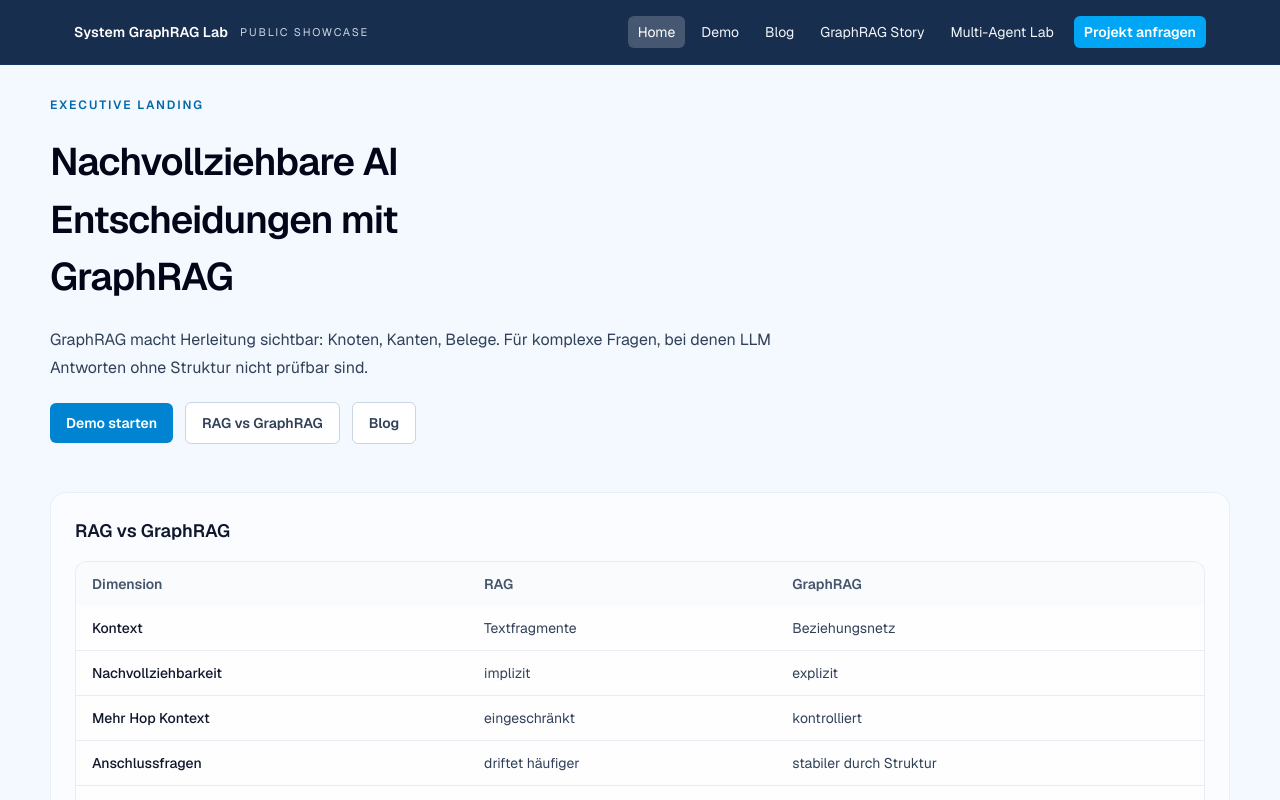
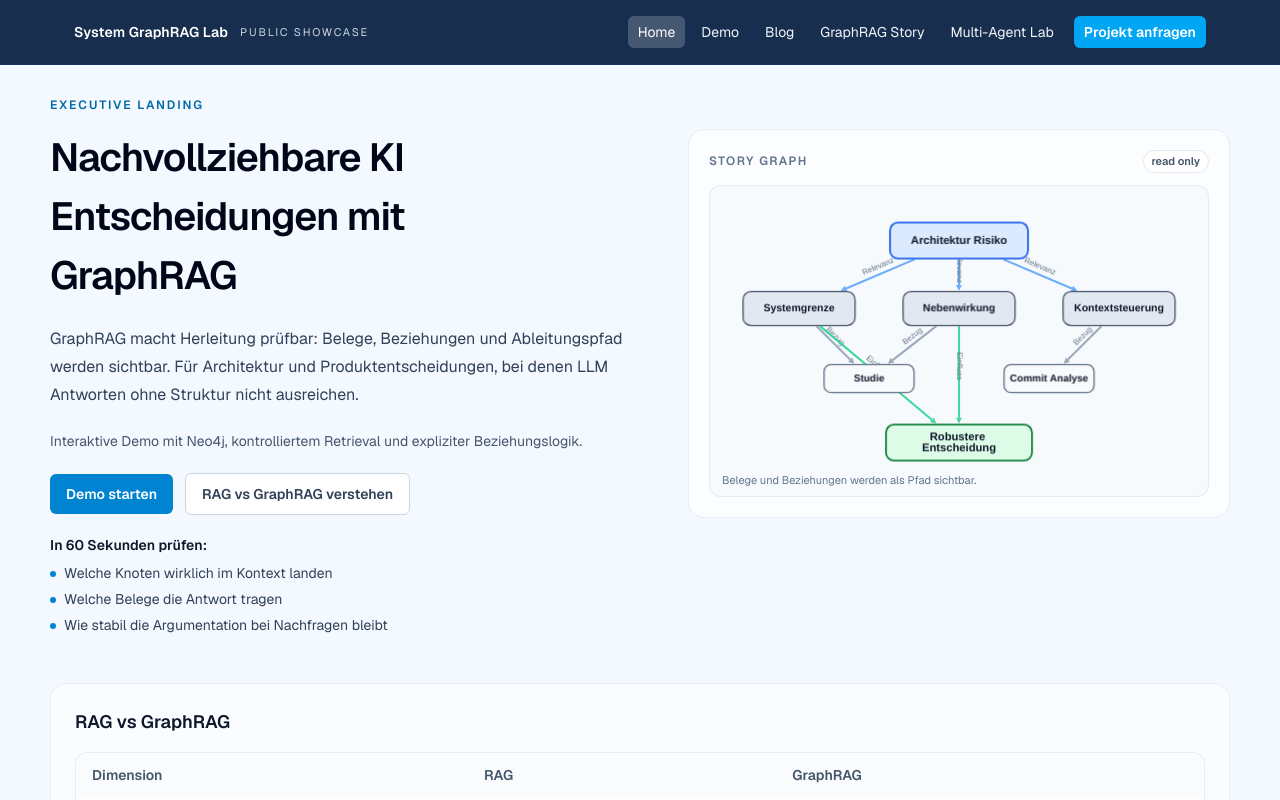
Before and after one commit to mimeonline/system-graph-rag-lab, a Next.js app in the folder apps/web/: page / in a window 1280 px wide. Shown: the top 800 px of the page. Built offline with nearby package versions, Linux system fonts and the light colour scheme; no server answers.

Commit message:
feat(web): add deterministic cytoscape hero graph and constrain executive hero column

```diff
--- /dev/null
+++ b/apps/web/src/features/landing/molecules/ExecutiveHeroGraph.tsx
@@ -0,0 +1,256 @@
+"use client";
+
+import { useEffect, useRef } from "react";
+import cytoscape, { type Core, type ElementDefinition } from "cytoscape";
+
+const ELEMENTS: ElementDefinition[] = [
+  {
+    data: { id: "q", label: "Architektur Risiko", kind: "question" },
+    position: { x: 240, y: 34 },
+  },
+  {
+    data: { id: "c1", label: "Systemgrenze", kind: "concept" },
+    position: { x: 80, y: 102 },
+  },
+  {
+    data: { id: "c2", label: "Nebenwirkung", kind: "concept" },
+    position: { x: 240, y: 102 },
+  },
+  {
+    data: { id: "c3", label: "Kontextsteuerung", kind: "concept" },
+    position: { x: 400, y: 102 },
+  },
+  {
+    data: { id: "e1", label: "Studie", kind: "evidence" },
+    position: { x: 150, y: 172 },
+  },
+  {
+    data: { id: "e2", label: "Commit Analyse", kind: "evidence" },
+    position: { x: 330, y: 172 },
+  },
+  {
+    data: { id: "w", label: "Robustere Entscheidung", kind: "impact" },
+    position: { x: 240, y: 236 },
+  },
+  { data: { id: "q-c1", source: "q", target: "c1", label: "Relevanz", etype: "relevance" } },
+  { data: { id: "q-c2", source: "q", target: "c2", label: "Relevanz", etype: "relevance" } },
+  { data: { id: "q-c3", source: "q", target: "c3", label: "Relevanz", etype: "relevance" } },
+  { data: { id: "c1-e1", source: "c1", target: "e1", label: "Bezug", etype: "evidence" } },
+  { data: { id: "c2-e1", source: "c2", target: "e1", label: "Bezug", etype: "evidence" } },
+  { data: { id: "c3-e2", source: "c3", target: "e2", label: "Bezug", etype: "evidence" } },
+  { data: { id: "c1-w", source: "c1", target: "w", label: "Einfluss", etype: "impact" } },
+  { data: { id: "c2-w", source: "c2", target: "w", label: "Einfluss", etype: "impact" } },
+];
+
+function isCyActive(cy: Core | null | undefined): cy is Core {
+  if (!cy) {
+    return false;
+  }
+  try {
+    return !((cy as unknown as { destroyed?: () => boolean }).destroyed?.() ?? false);
+  } catch {
+    return false;
+  }
+}
+
+export function ExecutiveHeroGraph(): React.JSX.Element {
+  const containerRef = useRef<HTMLDivElement | null>(null);
+
+  useEffect(() => {
+    const container = containerRef.current;
+    if (!container) {
+      return;
+    }
+
+    const cy = cytoscape({
+      container,
+      elements: ELEMENTS,
+      layout: { name: "preset", fit: false },
+      userZoomingEnabled: false,
+      userPanningEnabled: false,
+      boxSelectionEnabled: false,
+      autoungrabify: true,
+      autolock: true,
+      wheelSensitivity: 0,
+      minZoom: 1,
+      maxZoom: 1,
+      style: [
+        {
+          selector: "node",
+          style: {
+            label: "data(label)",
+            color: "#0f172a",
+            "text-valign": "center",
+            "text-halign": "center",
+            "font-size": 10.5,
+            "font-weight": 600,
+            "text-wrap": "wrap",
+            "text-max-width": "110px",
+            shape: "roundrectangle",
+            width: 110,
+            height: 34,
+            "border-width": 1.35,
+            "border-color": "#64748b",
+            "background-color": "#f1f5f9",
+          },
+        },
+        {
+          selector: 'node[kind = "question"]',
+          style: {
+            width: 138,
+            height: 36,
+            "font-size": 11.2,
+            "font-weight": 700,
+            "background-color": "#dbeafe",
+            "border-color": "#2563eb",
+            "border-width": 1.8,
+          },
+        },
+        {
+          selector: 'node[kind = "concept"]',
+          style: {
+            width: 112,
+            height: 34,
+            "background-color": "#e2e8f0",
+            "border-color": "#475569",
+          },
+        },
+        {
+          selector: 'node[kind = "evidence"]',
+          style: {
+            width: 90,
+            height: 28,
+            "font-size": 10,
+            "background-color": "#f8fafc",
+            "border-color": "#64748b",
+            "text-max-width": "86px",
+          },
+        },
+        {
+          selector: 'node[kind = "impact"]',
+          style: {
+            width: 146,
+            height: 36,
+            "font-size": 11.2,
+            "font-weight": 700,
+            "background-color": "#dcfce7",
+            "border-color": "#15803d",
+            "border-width": 1.8,
+          },
+        },
+        {
+          selector: "edge",
+          style: {
+            width: 2.1,
+            "line-color": "#94a3b8",
+            "target-arrow-color": "#94a3b8",
+            "target-arrow-shape": "triangle",
+            "curve-style": "bezier",
+            "arrow-scale": 0.68,
+            "line-opacity": 0.92,
+            label: "data(label)",
+            "font-size": 8,
+            "text-rotation": "autorotate",
+            "text-margin-y": -8,
+            color: "#64748b",
+            "text-background-opacity": 0,
+          },
+        },
+        {
+          selector: 'edge[etype = "relevance"]',
+          style: {
+            "line-color": "#60a5fa",
+            "target-arrow-color": "#60a5fa",
+          },
+        },
+        {
+          selector: 'edge[etype = "evidence"]',
+          style: {
+            "line-color": "#94a3b8",
+            "target-arrow-color": "#94a3b8",
+          },
+        },
+        {
+          selector: 'edge[etype = "impact"]',
+          style: {
+            "line-color": "#34d399",
+            "target-arrow-color": "#34d399",
+          },
+        },
+      ],
+    });
+
+    const fitGraph = () => {
+      if (!isCyActive(cy)) {
+        return;
+      }
+      cy.resize();
+      cy.fit(undefined, 16);
+    };
+
+    window.requestAnimationFrame(() => {
+      fitGraph();
+    });
+
+    const delayedFitTimer = window.setTimeout(() => {
+      fitGraph();
+    }, 110);
+
+    const fonts = document.fonts;
+    if (fonts?.ready) {
+      void fonts.ready.then(() => {
+        fitGraph();
+      });
+    }
+
+    const resizeObserver = new ResizeObserver(() => {
+      fitGraph();
+    });
+    resizeObserver.observe(container);
+
+    const prefersReducedMotion =
+      typeof window !== "undefined" && window.matchMedia("(prefers-reduced-motion: reduce)").matches;
+    let timer: ReturnType<typeof setInterval> | null = null;
+
+    if (!prefersReducedMotion && isCyActive(cy)) {
+      let offset = 0;
+      cy.edges().style({ "line-dash-pattern": [5, 5], "line-dash-offset": offset });
+      timer = setInterval(() => {
+        if (!isCyActive(cy)) {
+          return;
+        }
+        offset -= 0.5;
+        cy.edges().style("line-dash-offset", offset);
+      }, 110);
+    }
+
+    return () => {
+      resizeObserver.disconnect();
+      window.clearTimeout(delayedFitTimer);
+      if (timer) {
+        clearInterval(timer);
+      }
+      if (isCyActive(cy)) {
+        cy.destroy();
+      }
+    };
+  }, []);
+
+  return (
+    <div className="space-y-3">
+      <div className="flex items-center justify-between">
+        <p className="text-xs font-semibold uppercase tracking-[0.12em] text-slate-500">Story Graph</p>
+        <span className="rounded-full border border-slate-200 bg-white px-2 py-0.5 text-[11px] font-semibold text-slate-600">
+          read only
+        </span>
+      </div>
+
+      <div className="relative w-full overflow-hidden rounded-xl border border-slate-200/80 bg-[#f7fafc] aspect-[16/10] min-h-[250px]">
+        <div ref={containerRef} className="h-full w-full" aria-label="Kuratiertes, read-only Cytoscape Hero Graph" />
+        <p className="pointer-events-none absolute bottom-2 left-3 text-[11px] text-slate-500">
+          Belege und Beziehungen werden als Pfad sichtbar.
+        </p>
+      </div>
+    </div>
+  );
+}
--- a/apps/web/src/features/landing/templates/ExecutiveLandingTemplate.tsx
+++ b/apps/web/src/features/landing/templates/ExecutiveLandingTemplate.tsx
@@ -2,6 +2,7 @@ import { TrackedLink } from "@/components/molecules/tracked-link";
 import { TrackedPageView } from "@/components/molecules/tracked-page-view";
 import { SiteFooter } from "@/components/organisms/site-footer";
 import { SiteHeader } from "@/components/organisms/site-header";
+import { ExecutiveHeroGraph } from "@/features/landing/molecules/ExecutiveHeroGraph";
 
 export function ExecutiveLandingTemplate(): React.JSX.Element {
   return (
@@ -11,17 +12,21 @@ export function ExecutiveLandingTemplate(): React.JSX.Element {
 
       <main className="flex-1 px-4 py-6 sm:px-6 sm:py-8">
         <div className="mx-auto w-full max-w-295 space-y-12">
-          <section className="space-y-5">
+          <section className="space-y-4">
             <p className="text-xs font-semibold uppercase tracking-[0.16em] text-sky-700">
               Executive Landing
             </p>
-            <h1 className="max-w-[20ch] text-[2rem] font-semibold tracking-tight text-slate-950 sm:text-[2.4rem]">
-              Nachvollziehbare AI Entscheidungen mit GraphRAG
+            <div className="grid items-start gap-7 lg:grid-cols-[1.05fr_0.95fr] lg:gap-10">
+              <div className="min-w-0 space-y-5 text-left">
+              <h1 className="max-w-[18ch] text-[2rem] font-semibold tracking-tight text-slate-950 sm:text-[2.45rem]">
+                Nachvollziehbare KI Entscheidungen mit GraphRAG
               </h1>
-            <p className="max-w-[74ch] text-[1rem] leading-7 text-slate-700">
-              GraphRAG macht Herleitung sichtbar: Knoten, Kanten, Belege. Für
-              komplexe Fragen, bei denen LLM Antworten ohne Struktur nicht
-              prüfbar sind.
+              <p className="max-w-[70ch] text-[1rem] leading-7 text-slate-700">
+                GraphRAG macht Herleitung prüfbar: Belege, Beziehungen und Ableitungspfad werden sichtbar.
+                Für Architektur und Produktentscheidungen, bei denen LLM Antworten ohne Struktur nicht ausreichen.
+              </p>
+              <p className="max-w-[70ch] text-sm leading-6 text-slate-600">
+                Interaktive Demo mit Neo4j, kontrolliertem Retrieval und expliziter Beziehungslogik.
               </p>
               <div className="flex flex-wrap items-center gap-3">
                 <TrackedLink
@@ -33,7 +38,7 @@ export function ExecutiveLandingTemplate(): React.JSX.Element {
                 />
                 <TrackedLink
                   href="#rag-vs-graphrag"
-                label="RAG vs GraphRAG"
+                  label="RAG vs GraphRAG verstehen"
                   eventName="landing_cta_click"
                   payload={{
                     target: "#rag-vs-graphrag",
@@ -41,13 +46,29 @@ export function ExecutiveLandingTemplate(): React.JSX.Element {
                   }}
                   className="inline-flex rounded-md border border-slate-300 bg-white px-4 py-2.5 text-sm font-semibold text-slate-700 transition hover:bg-slate-50"
                 />
-              <TrackedLink
-                href="/blog"
-                label="Blog"
-                eventName="landing_cta_click"
-                payload={{ target: "/blog", surface: "hero-secondary" }}
-                className="inline-flex rounded-md border border-slate-300 bg-white px-4 py-2.5 text-sm font-semibold text-slate-700 transition hover:bg-slate-50"
-              />
+              </div>
+              <div className="space-y-2">
+                <p className="text-sm font-semibold text-slate-900">In 60 Sekunden prüfen:</p>
+                <ul className="space-y-1.5 text-sm text-slate-700">
+                  <li className="flex items-start gap-2">
+                    <span className="mt-2 h-1.5 w-1.5 rounded-full bg-sky-600" />
+                    <span>Welche Knoten wirklich im Kontext landen</span>
+                  </li>
+                  <li className="flex items-start gap-2">
+                    <span className="mt-2 h-1.5 w-1.5 rounded-full bg-sky-600" />
+                    <span>Welche Belege die Antwort tragen</span>
+                  </li>
+                  <li className="flex items-start gap-2">
+                    <span className="mt-2 h-1.5 w-1.5 rounded-full bg-sky-600" />
+                    <span>Wie stabil die Argumentation bei Nachfragen bleibt</span>
+                  </li>
+                </ul>
+              </div>
+              </div>
+
+              <div className="w-full max-w-[560px] self-start justify-self-center rounded-2xl border border-slate-200/75 bg-white/65 p-4 sm:p-5 lg:justify-self-end">
+                <ExecutiveHeroGraph />
+              </div>
             </div>
           </section>
 
```
Lines whose indentation alone changed are shown as unchanged.
